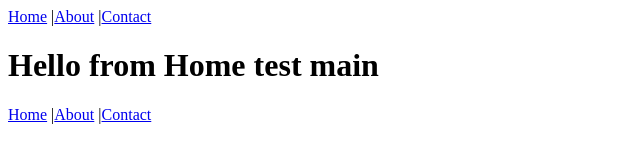
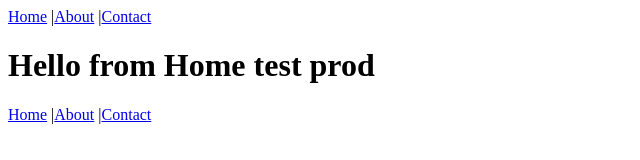
Before and after one commit to MohammedChe/react-portfolio, a React (Vite) app: page / in a window 1280 px wide. Shown: the top 160 px of the page, without its empty margins (0-640 px from the left). Built offline with nearby package versions, Linux system fonts and the light colour scheme.

Commit message:
GH workflow fix

```diff
--- a/src/pages/Home.jsx
+++ b/src/pages/Home.jsx
@@ -1,5 +1,5 @@
 export default function Home(){
     return(
-        <h1>Hello from Home test main</h1>
+        <h1>Hello from Home test prod</h1>
     );
 }
```
